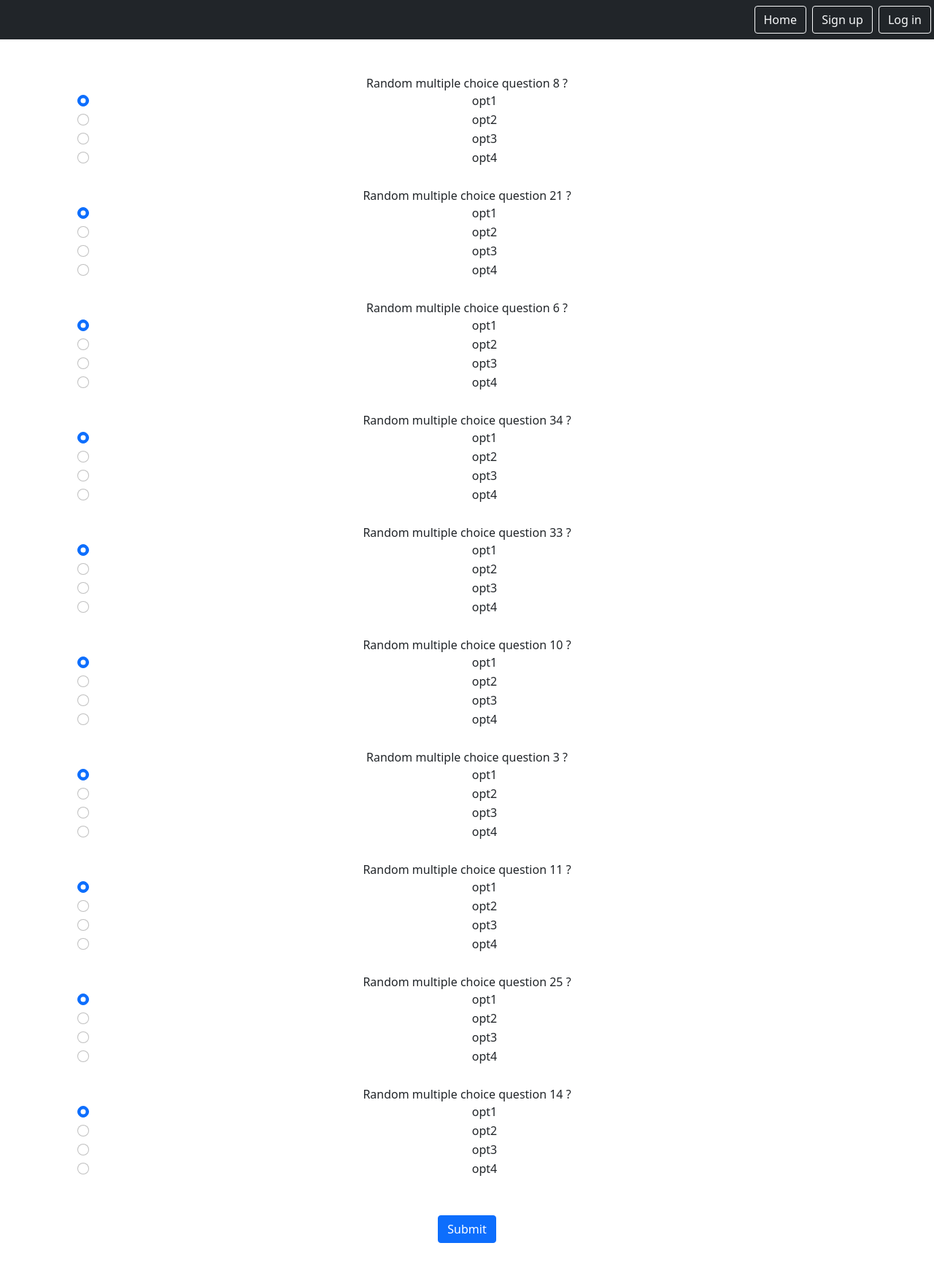
After one commit to konpsar/quiz_app_django, a Django app: page /quiz in a window 1280 px wide. The commit adds this page. Shown: the whole page at 73% size. Run offline with Django 4.2, Linux system fonts and the light colour scheme; data comes from the database, SQL or seed files in the repository; both versions use the stored data as it was after the commit.

Commit message:
Quiz page added

```diff
--- /dev/null
+++ b/quiz_project/Quiz/templates/Quiz/quiz_page.html
@@ -0,0 +1,62 @@
+{% extends "base.html" %}
+
+{% block content %}
+
+<form method='post' action=''>
+    {% csrf_token %}
+    {% for mq  in multi_questions %}
+    <div class="form-group">
+      <label for="question">{{mq.question}}</label>
+    </div>
+    <div class="form-check">
+        <div class="form-check">
+            <input class="form-check-input" type="radio" name="{{mq.question}}" id="gridRadios1" value="option1" checked>
+            <label class="form-check-label text-left" for="gridRadios1">
+                {{mq.opt1}}
+            </label>
+        </div>
+        <div class="form-check">
+            <input class="form-check-input" type="radio" name="{{mq.question}}" id="gridRadios2" value="option2">
+            <label class="form-check-label" for="gridRadios2">
+                {{mq.opt2}}
+            </label>
+        </div>
+        <div class="form-check">
+            <input class="form-check-input" type="radio" name="{{mq.question}}" id="gridRadios1" value="option3">
+            <label class="form-check-label" for="gridRadios1">
+                {{mq.opt3}}
+            </label>
+        </div>
+        <div class="form-check">
+            <input class="form-check-input" type="radio" name="{{mq.question}}" id="gridRadios2" value="option4">
+            <label class="form-check-label" for="gridRadios2">
+                {{mq.opt4}}
+            </label>
+        </div>
+        <br>
+    </div>
+    {% endfor %}
+
+    <input id='timer' type='hidden' name="timer" value="">
+    <br>
+    <button type="submit" class="btn btn-primary">Submit</button>
+  </form>
+    {% block script %}
+        <script>
+
+            console.log('hello world')
+            const timer=document.getElementById('displaytimer')
+            console.log(timer.textContent)
+            const inputtag = document.getElementById('timer')
+
+            t=0
+            setInterval(()=>{
+                t+=1
+                timer.innerHTML ="<b>Timer: " +t+" seconds</b>"
+                inputtag.value = t
+            },1000)
+        </script>
+    {% endblock script %}
+
+
+{% endblock %}
--- /dev/null
+++ b/quiz_project/Quiz/templates/Quiz/results.html
@@ -0,0 +1,6 @@
+{% extends "base.html" %}
+
+
+{% block content %}
+RESULTS PAGE
+{% endblock %}
--- a/quiz_project/Quiz/urls.py
+++ b/quiz_project/Quiz/urls.py
@@ -7,5 +7,5 @@ urlpatterns = [
     path('Ques/add/open/', OpenQuesCreateView.as_view(), name='OpenQues-add'),
     path('Ques/list/multi', views.QuesListView.as_view(), name="multiQues.list"),
     path('Ques/list/open', views.OpenQuesListView.as_view(), name="openQues.list"),
-
+    path('quiz', views.QuizView.as_view(), name='quiz'),
 ]
--- a/quiz_project/Quiz/views.py
+++ b/quiz_project/Quiz/views.py
@@ -1,7 +1,8 @@
 from django.shortcuts import render
-from django.views.generic import CreateView, DetailView, ListView, UpdateView
+from django.views.generic import CreateView, ListView, TemplateView
 from Quiz.forms import *
 from Quiz.models import *
+from random import sample
 
 # Create your views here.
 class OpenQuesCreateView(CreateView):
@@ -40,3 +41,43 @@ class OpenQuesListView(ListView):
 
     def get_queryset(self):
         return OpenQuesModel.objects.all()
+
+
+class QuizView(TemplateView):
+    template_name = 'Quiz/quiz_page.html'
+    # rand_qs = sample(list(MultQuesModel.objects.all()), 10)
+    multi_questions = MultQuesModel.objects.order_by("?").all()[:10]
+
+    def post(self, request, *args, **kwargs):
+        multi_questions = self.multi_questions #random order and take first
+        # multi_questions = self.rand_qs #random order and take first
+        score=0
+        wrong=0
+        correct=0
+        total=0
+        for q in multi_questions:
+            total+=1
+            print(request.POST.get(q.question))
+            print(q.correct_ans)
+            print()
+            if q.correct_ans ==  request.POST.get(q.question):
+                score+=10
+                correct+=1
+            else:
+                wrong+=1
+        percent = score/(total*10) *100
+        context = {
+            'score':score,
+            'time': request.POST.get('timer'),
+            'correct':correct,
+            'wrong':wrong,
+            'percent':percent,
+            'total':total
+        }
+        return render(request, 'Quiz/results.html', context)
+
+    def get(self, request, *args, **kwargs):
+        multi_questions = self.multi_questions
+        # multi_questions = self.rand_qs
+        context = {'multi_questions': multi_questions}
+        return render(request, self.template_name, context)
--- a/quiz_project/home/templates/home/welcome.html
+++ b/quiz_project/home/templates/home/welcome.html
@@ -13,7 +13,7 @@
             <br><br><a href="{% url 'admin:index' %}" class="btn btn-primary">Admin page.</a>
             {% elif user.is_authenticated %}
             <h1>Welcome, {{ user.get_username }}.</h1>
-            <a href="{% url 'home' %}" class="btn btn-primary">Start Quiz!</a>
+            <a href="{% url 'quiz' %}" class="btn btn-primary">Start Quiz!</a>
             {% else %}
             <h1>Welcome to Python Quiz!</h1>
             Please
```
Also changed, not shown: quiz_project/db.sqlite3.
